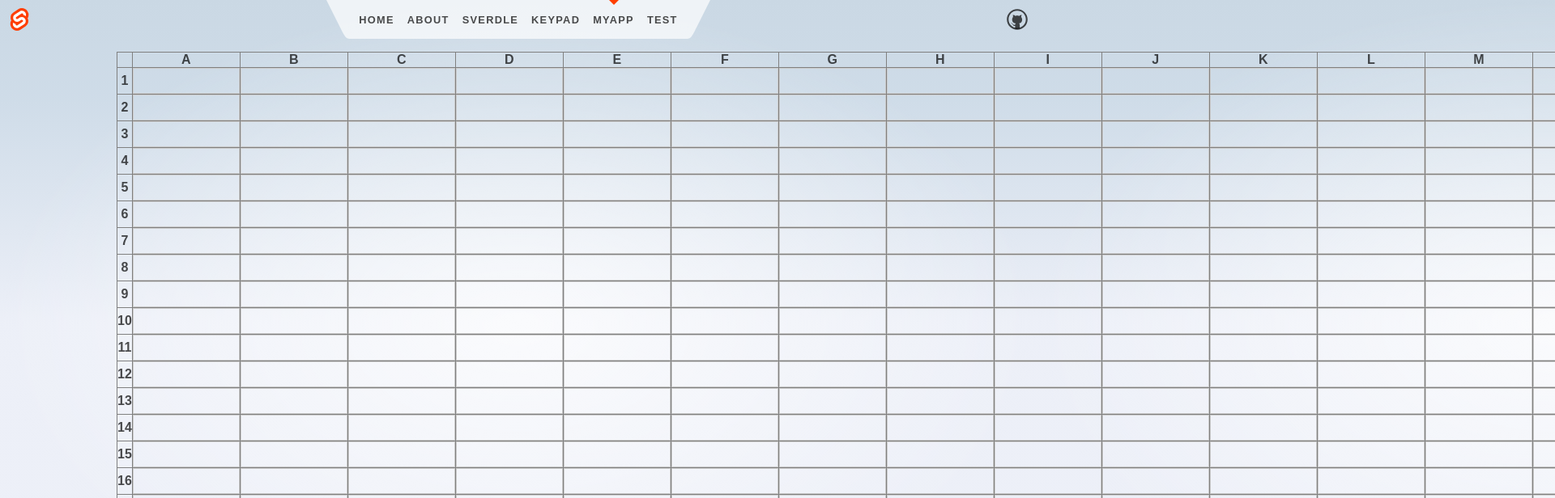
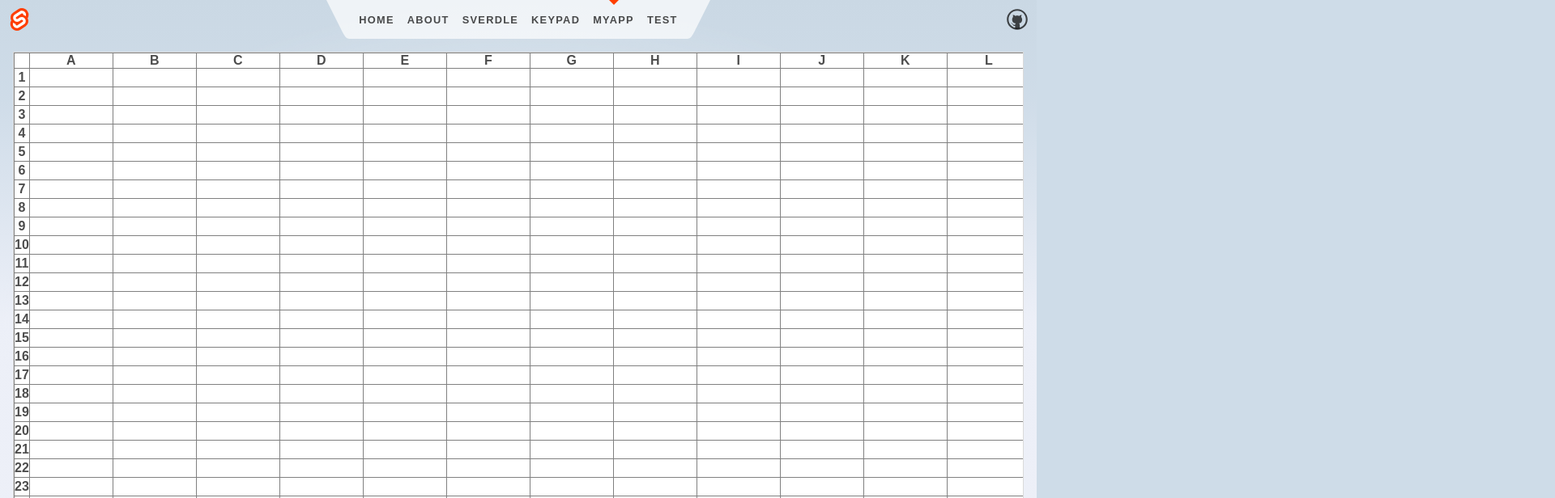
Before and after one commit to Frost886/sheet, a SvelteKit app: page /myapp in a window 1280 px wide. Shown: the top 616 px of the page at 81% size, 1920 px wide, since content can reach past the window. Built offline with nearby package versions, Linux system fonts and the light colour scheme.

Commit message:
add plu_decomp.py

```diff
--- a/src/routes/+layout.svelte
+++ b/src/routes/+layout.svelte
@@ -28,8 +28,8 @@
 		flex-direction: column;
 		padding: 1rem;
 		width: 100%;
-		max-width: 64rem;
-		margin: 0 auto;
+		/* max-width: 64rem; */
+		margin: 0;
 		box-sizing: border-box;
 	}
 
--- a/src/routes/myapp/+page.svelte
+++ b/src/routes/myapp/+page.svelte
@@ -5,28 +5,39 @@
 
 <script>
 	import Sheet from './Sheet.svelte';
-
-	let pin = '';
-	$: view = pin ? pin.replace(/\d(?!$)/g, '•') : 'enter your pin';
-
-	function handleSubmit() {
-		alert(`submitted ${pin}`);
-	}
 </script>
 
-<Sheet bind:value={pin} on:submit={handleSubmit} />
+<div class="container">
+	<Sheet/>
+</div>
+<style>
+	.sheet {
+		display: flex;
+		justify-content: left;
+		width: 100%;
+	}
 
-<style>
-	h1 {
-		color: #ccc;
+	.container {
+		max-height: 50em;
+		border: 1px solid #dadada;
+		overflow: scroll;
+		overflow-x: scroll;
+		overflow-y: scroll;
 	}
-	h1.pin {
-		color: #333;
+
+	/* Overwrite the default to keep the scrollbar always visible */
+
+	::-webkit-scrollbar {
+		-webkit-appearance: none;
+		width: 7px;
+		height: 7px;
 	}
-	:global(body.dark) h1 {
-		color: #444;
+
+	::-webkit-scrollbar-thumb {
+		border-radius: 4px;
+		background-color: rgba(0, 0, 0, 0.5);
+		-webkit-box-shadow: 0 0 1px rgba(255, 255, 255, 0.5);
 	}
-	:global(body.dark) h1.pin {
-		color: #fff;
-	}
+
+
 </style>
--- a/src/routes/myapp/CellInput.svelte
+++ b/src/routes/myapp/CellInput.svelte
@@ -1,50 +1,131 @@
 <script>
+// @ts-nocheck
+
 	import { createEventDispatcher } from "svelte";
 
+    // let isSelected = false;
+    export let cell;
+    let isComposing = false;
     let isEditing = false;
-    export let cell;
     const dispatch = createEventDispatcher();
 
     function handleClick() {
+        cell.isSelected = true;
+    }
+
+    function handleDoubleClick() {
+        cell.isSelected = false;
         isEditing = true;
     }
 
     function handleBlur() {
-        isEditing = false;
+        cell.isSelected = false;
         // cell.value = cell.rawValue;
         dispatch('change', {
             cell
         });
     }
+
+    function handleKeydown(event) {
+        if (isComposing) {
+            return;
+        }
+
+        if (cell.isSelected) {
+
+        }
+
+        if (event.key === 'Enter') {
+            cell.isSelected = false;
+            dispatch('change', {
+                cell
+            });
+            //if (event.)
+            cell.down.isSelected = true;
+        } else if (event.key === 'Tab' && cell.right !== undefined) {
+            cell.isSelected = false;
+            dispatch('change', {
+                cell
+            });
+            cell.right.isSelected = true;
+            event.preventDefault();
+        } else if (event.key === 'ArrowDown' && cell.down !== undefined) {
+            cell.isSelected = false;
+            dispatch('change', {
+                cell
+            });
+            cell.down.isSelected = true;
+        } else if (event.key === 'ArrowUp' && cell.up !== undefined) {
+            cell.isSelected = false;
+            dispatch('change', {
+                cell
+            });
+            cell.up.isSelected = true;
+        } else if (event.key === 'ArrowLeft' && cell.left !== undefined) {
+            cell.isSelected = false;
+            dispatch('change', {
+                cell
+            });
+            cell.left.isSelected = true;
+        } else if (event.key === 'ArrowRight' && cell.right !== undefined) {
+            cell.isSelected = false;
+            dispatch('change', {
+                cell
+            });
+            cell.right.isSelected = true;
+        }
+    }
 </script>
 
-<div class="cell" on:click={handleClick}>
-    {#if isEditing}
-        <input type="text" bind:value={cell.rawValue} on:blur={handleBlur} autofocus>
+<td>
+    <!-- svelte-ignore a11y-click-events-have-key-events -->
+    <!-- svelte-ignore a11y-no-static-element-interactions -->
+    <div class="cell" on:click={handleClick} class:selected-cell={cell.isSelected}>
+    {#if cell.isSelected}
+        <!-- svelte-ignore a11y-autofocus -->
+        <!-- svelte-ignore a11y-autofocus -->
+        <input type="text"
+            bind:value={cell.rawValue}
+            on:blur={handleBlur}
+            on:keydown={handleKeydown}
+            on:compositionstart={() => isComposing = true}
+            on:compositionend={() => isComposing = false}
+            autofocus>
     {:else if cell.hasError}
         <span style="color: red;">Error</span>
     {:else}
         {cell.value}
     {/if}
-</div>
+    </div>
+</td>
 
 <style>
+    td {
+		border: 0.1px solid gray;
+        word-wrap: break-word;
+	}
     .cell {
         position: relative;
-        border: 1px solid #ccc;
-        padding: 5px;
-        width: 120px;  /* 200pxのセルサイズからpaddingやborderを引いたサイズ */
+        padding: 0px;
+        width: 100px;
         height: 20px;
         line-height: 20px;
-        text-align: center;
-        cursor: pointer;  /* セルがクリック可能であることを示すカーソルスタイル */
+        text-align: right;
+        overflow: hidden;
+        box-sizing: border-box;
+    }
+
+    .selected-cell {
+        border: 2px solid blue;
     }
 
     input {
         width: 100%;
         height: 100%;
-        border: none;
-        padding: 5px;
+        border: None;
+        padding: 0px;
         box-sizing: border-box;
+        vertical-align: middle;
+        outline: solid 1px;
     }
 </style>
--- a/src/routes/myapp/Sheet.svelte
+++ b/src/routes/myapp/Sheet.svelte
@@ -11,14 +11,29 @@
 	const submit = () => dispatch('submit');
 
 	let cells = new Array(50).fill(null).map(() =>
-		new Array(20).fill(null).map(() => ({
+		new Array(26).fill(null).map(() => ({
 			value: '',
 			rawValue: '',
 			parents: [],
 			children: [],
-			hasError : false
+			hasError : false,
+			isSelected: false,
+			up: undefined,
+			down: undefined,
+			left: undefined,
+			right: undefined,
 		}))
 	);
+
+	// up, down, left, rightの参照を設定する
+	for (let i = 0; i < cells.length; i++) {
+		for (let j = 0; j < cells[i].length; j++) {
+			cells[i][j].up = cells[i - 1]?.[j];
+			cells[i][j].down = cells[i + 1]?.[j];
+			cells[i][j].left = cells[i]?.[j - 1];
+			cells[i][j].right = cells[i]?.[j + 1];
+		}
+	}
 
 	// セルごとに参照先（親）、こちらを参照しているセル（子）の値を保持する
 
@@ -82,6 +97,7 @@
 				continue;
 			}
 			// variable
+			// ここでnumかstrに変換するのが良さそう
 			if (/^[a-zA-Z]\d+/.test(s)) {
 				const value = s.match(/^[a-zA-Z]\d+/)[0];
 				cur = cur.next = new Token(TK.VAR, value);
@@ -219,7 +235,7 @@
 				if (!cell.hasError) {
 					const { value, hasError } = parse();
 					if (hasError) {
-						cell.value = rawValue;
+						cell.hasError = true;
 					} else {
 						cell.value = value;
 					}
@@ -264,9 +280,9 @@
 			<tr>
 				<th>{i + 1}</th>
 				{#each row as cell, j}
-					<td>
+					<!-- <td> -->
 						<CellInput bind:cell={cell} on:change={onRawValueChanged} />
-					</td>
+					<!-- </td> -->
 				{/each}
 			</tr>
 		{/each}
@@ -278,12 +294,18 @@
 		border-collapse: collapse;
 		border-spacing: 0;
 		border: 1px solid gray;
+		background-color: white;
 	}
-	td, th, input {
+	th {
+		padding: 0;
+		width: 6em;
+		border: 1px solid gray;
+	}
+	/* td{
 		padding: 0;
 		width: 6em;
 		border: 0.1px solid gray;
-	}
+	} */
 	.keypad {
 		display: grid;
         justify-content: center;
```
